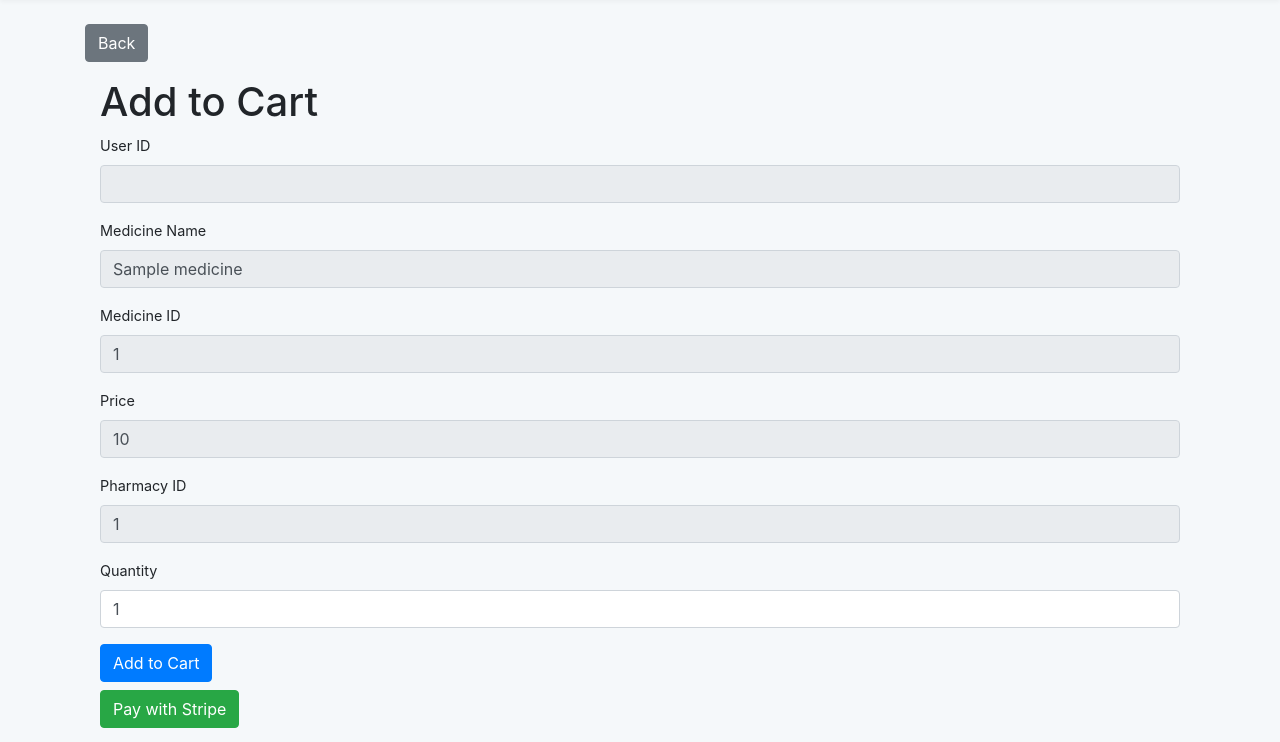
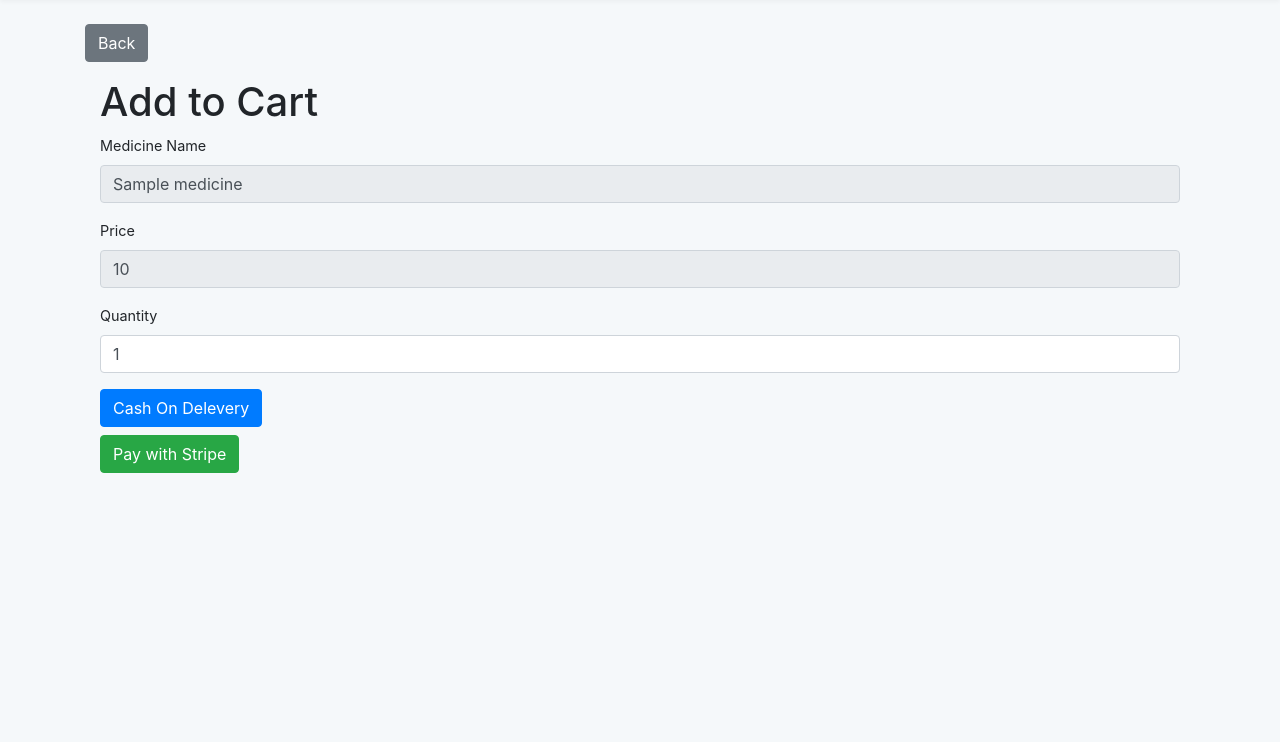
Before and after one commit to Arnab1056/Meditracker, a Laravel app: template resources/views/cart/add.blade.php in a window 1280 px wide. Shown: the part 58-800 px from the top of the page. Run offline with Laravel 9, Linux system fonts and the light colour scheme; the template is opened without the code that fills it: most values are stand-ins (such as "Sample title", 1, 10 or a date in 2020); data that the repository does not hold is empty; parts of the project's set-up code (start-up, migrations or seed data) failed here and were passed over.

Commit message:
cash_on_delivery fixed

```diff
--- a/app/Http/Controllers/CartController.php
+++ b/app/Http/Controllers/CartController.php
@@ -45,6 +45,10 @@ class CartController extends Controller
             'medicine_id' => $request->medicine_id,
             'pharmacy_id' => $request->pharmacy_id, // Use pharmacy_id from the request
             'quantity' => $request->quantity,
+            'payment_method' => 'Cash On Delivery',
+            'payment_status' => 'Pending',
+            'payment_date'=>now(),
+            'total_amount'=> $request->quantity*$request->price,// Set payment_status to 'cashondelivery'
             'price' => $request->price, // Include price
         ]);
 
--- a/resources/views/cart/add.blade.php
+++ b/resources/views/cart/add.blade.php
@@ -15,31 +15,25 @@
     @endif
     <form action="{{ route('cart.store') }}" method="POST">
         @csrf
-        <div class="form-group">
-            <label for="user_id">User ID</label>
-            <input type="text" class="form-control" id="user_id" name="user_id" value="{{ auth()->user()->id }}" readonly>
-        </div>
+        <input type="hidden" id="user_id" name="user_id" value="{{ auth()->user()->id }}">
         <div class="form-group">
             <label for="medicine_name">Medicine Name</label>
             <input type="text" class="form-control" id="medicine_name" name="medicine_name" value="{{ $medicine->name }}" readonly>
         </div>
-        <div class="form-group">
-            <label for="medicine_id">Medicine ID</label>
-            <input type="text" class="form-control" id="medicine_id" name="medicine_id" value="{{ $medicine->id }}" readonly>
-        </div>
+        <input type="hidden" id="medicine_id" name="medicine_id" value="{{ $medicine->id }}">
         <div class="form-group">
             <label for="price">Price</label>
             <input type="text" class="form-control" id="price" name="price" value="{{ $price }}" readonly>
         </div>
-        <div class="form-group">
-            <label for="pharmacy_id">Pharmacy ID</label>
-            <input type="text" class="form-control" id="pharmacy_id" name="pharmacy_id" value="{{ $pharmacy_id }}" readonly>
-        </div>
+        <input type="hidden" id="pharmacy_id" name="pharmacy_id" value="{{ $pharmacy_id }}">
         <div class="form-group">
             <label for="quantity">Quantity</label>
             <input type="number" class="form-control" id="quantity" name="quantity" value="1" min="1">
         </div>
-        <button type="submit" class="btn btn-primary">Add to Cart</button>
+        <div>
+            <input type="hidden" id="payment_method" name="payment_method" value="cash_on_delivery">
+        </div>
+        <button type="submit" class="btn btn-primary">Cash On Delevery</button>
     </form>
     <form action="{{ route('stripe.page') }}" method="GET" id="stripe-form">
         @csrf
```
